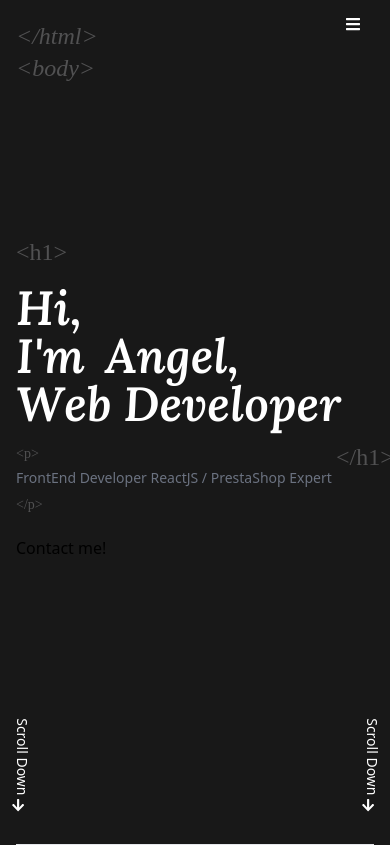
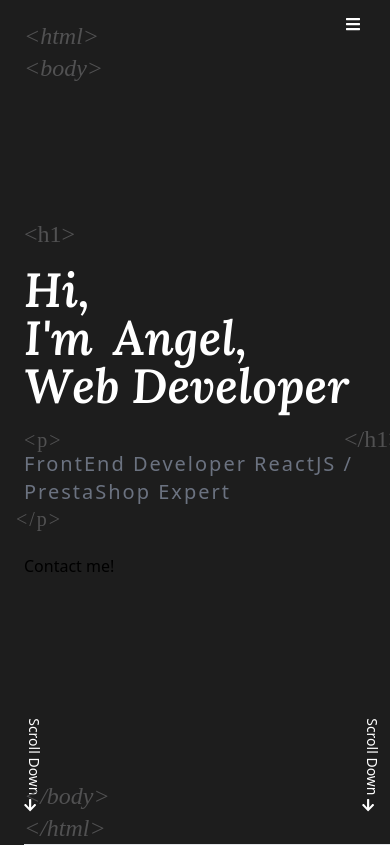
Before and after one commit to elbatlles/webnueva, a Next.js app: page / in a window 390 px wide. Built offline with nearby package versions, Linux system fonts and the light colour scheme; a web font is replaced by a local one.

Commit message:
style: responsive

```diff
--- a/src/components/layout.tsx
+++ b/src/components/layout.tsx
@@ -6,17 +6,7 @@ type Props = {
   children?: ReactNode;
   title?: string;
 };
-const tags: string[] = [
-  `</html>`,
-  `<body>`,
-  `<h1>`,
-  `</h1>`,
-  `<p>`,
-  `</p>`,
-  `</body>`,
-  `</body>`,
-  `</html>`,
-];
+const tags: string[] = [`<html>`, `</body>`, `</body>`, `</html>`];
 const Layout = ({ children, title = `This is the default title` }: Props) => (
   <div>
     <Head>
@@ -30,15 +20,18 @@ const Layout = ({ children, title = `This is the default title` }: Props) => (
         url(&apos;https://fonts.googleapis.com/css2?family=Lora:ital,wght@1,600&display=swap&apos;);
       </style>
     </Head>
-    <div className="bg-bgMenu pt-0">
+    <div className="bg-bgColor pt-0">
       <header className="  " />
 
       <Navbar />
-      <div className="sm:pl-12  container m-auto px-4">
-        <span className="tags">
+      <div className="pl-6 sm:p-10   lg:pl-52   ">
+        <span className="tags tagInitial">
           {tags[0]} <br />
         </span>
         {children}
+        <span className="tags bottomTags">
+          {tags[1]} <br />
+        </span>
         <footer>
           <hr />
           <span />
--- a/src/components/navbar.tsx
+++ b/src/components/navbar.tsx
@@ -23,7 +23,7 @@ export default function Navbar() {
         tabIndex={0}
         onClick={handleClick}
         onKeyDown={handleClick}
-        className={`menus z-50 w-8 cursor-pointer sm:hidden fixed  top-3 right-3 tham tham-e-squeeze text-white tham-w-8 ${
+        className={`menus z-50 w-8 cursor-pointer lg:hidden fixed  top-3 right-3 tham tham-e-squeeze text-white tham-w-8 ${
           menuClick === false ? `tham-active` : ``
         }`}
       >
@@ -31,7 +31,7 @@ export default function Navbar() {
       </div>
       <div className="bg-bgMenu ">
         <div
-          className={`z-40 sm:w-32 lg:flex flex-grow flex-col w-full h-full fixed bg-bgMenu  text-white text-center   flex  ${
+          className={`z-40 lg:w-32 lg:flex flex-grow flex-col w-full h-full fixed bg-bgMenu  text-white text-center     ${
             menuClick === false ? `hidden` : `flex`
           }`}
         >
@@ -41,7 +41,7 @@ export default function Navbar() {
             <p>Web developer </p>
           </div>
 
-          <nav className="h-2/3  w-full  bgMenu menu">
+          <nav className="h-2/3  w-full  bg-bgMenu menu">
             <menu className="h-full w-full  m-0 p-0">
               <ul className="mt-14 ">
                 <li>
--- a/src/pages/index.tsx
+++ b/src/pages/index.tsx
@@ -42,7 +42,7 @@ export default function Home() {
             <span className="  blast">r</span>
           </div>
         </div>
-        <p className="text-gray-500 text-sm phraseGrey">
+        <p className="text-gray-500 text-xl phraseGrey tracking-widest">
           FrontEnd Developer ReactJS / PrestaShop Expert
         </p>
         <div className="mt-12 ">
--- a/src/styles/global.css
+++ b/src/styles/global.css
@@ -16,7 +16,7 @@
 */
 .menu li {
   @apply h-16;
-  @apply bg-bgMenu;
+
   @apply border-b-2;
   @apply border-gray-800;
   @apply flex;
@@ -45,8 +45,6 @@ a {
   @apply text-tagsHtml;
   @apply text-2xl;
   @apply absolute;
-  @apply top-5;
-  @apply bottom-auto;
 }
 .tags::after {
   content: '<body>';
@@ -55,15 +53,16 @@ a {
   @apply absolute;
   @apply text-2xl;
 }
-.homeTitle {
-  @apply font-lora;
-  @apply text-white;
-  @apply text-5xl;
-  @apply flex;
-  @apply flex-wrap;
-
-  @apply justify-start;
-  @apply mr-4;
+.tagInitial {
+  @apply top-5;
+  @apply bottom-auto;
+}
+.bottomTags {
+  @apply top-auto;
+  @apply bottom-8;
+}
+.bottomTags::after {
+  content: '</html>';
 }
 .titleTags::before {
   content: '<h1>';
@@ -82,6 +81,18 @@ a {
 
   margin-top: 0.8rem;
   margin-left: 20rem;
+}
+.homeTitle {
+  @apply font-lora;
+  @apply text-white;
+
+  @apply text-5xl;
+  @apply flex;
+  @apply flex-wrap;
+  @apply sm:text-7xl;
+  @apply justify-start;
+  @apply mr-4;
+  @apply lg:text-8xl;
 }
 
 .homeTitle .blast {
@@ -108,6 +119,6 @@ a {
   writing-mode: vertical-rl;
 }
 .scrollDownLeft {
-  @apply left-3;
+  @apply lg:left-36;
   @apply right-auto;
 }
--- a/styles/btn.css
+++ /dev/null
@@ -1,126 +0,0 @@
-.contactme {
-  display: flex;
-}
-.contactme a {
-  width: 100%;
-  max-width: 240px;
-  height: 54px;
-  padding: 8px;
-  font-size: 0.8rem;
-  font-weight: 900;
-  @apply text-colorHover;
-  text-align: center;
-  text-transform: uppercase;
-  text-decoration: none;
-  box-shadow: 0 0 0 1px inset rgba(236, 232, 225, 0.3);
-  position: relative;
-  margin: 10px 0;
-}
-.contactme a.white:hover > p {
-  color: #ece8e1;
-}
-.contactme a.white > p {
-  background: #ece8e1;
-  color: #0f1923;
-}
-.contactme a.white > p span.base {
-  border: 1px solid transparent;
-}
-.contactme a.transparent:hover > p {
-  color: #ece8e1;
-}
-.contactme a.transparent:hover > p span.text {
-  box-shadow: 0 0 0 1px #ece8e1;
-}
-.contactme a.transparent > p {
-  background: #0f1923;
-  color: #ece8e1;
-}
-.contactme a.transparent > p span.base {
-  border: 1px solid #ece8e1;
-}
-.contactme a:after,
-div a:before {
-  content: '';
-  width: 1px;
-  position: absolute;
-  height: 8px;
-  background: #0f1923;
-  left: 0;
-  top: 50%;
-  transform: translateY(-50%);
-}
-.contactme a:before {
-  right: 0;
-  left: initial;
-}
-.contactme a p {
-  margin: 0;
-  height: 54px;
-  line-height: 54px;
-  box-sizing: border-box;
-  z-index: 1;
-  left: 0;
-  width: 100%;
-  position: relative;
-  overflow: hidden;
-}
-.contactme a p span.base {
-  box-sizing: border-box;
-  position: absolute;
-  z-index: 2;
-  width: 100%;
-  height: 100%;
-  left: 0;
-  @apply border;
-  @apply border-colorHover;
-}
-.contactme a p span.base:before {
-  content: '';
-  width: 2px;
-  height: 2px;
-  left: -1px;
-  top: -1px;
-  background: #0f1923;
-  position: absolute;
-  transition: 0.3s ease-out all;
-}
-.contactme a p span.bg {
-  left: -5%;
-  position: absolute;
-  @apply bg-colorHover;
-
-  width: 0;
-  height: 100%;
-  z-index: 3;
-  transition: 0.3s ease-out all;
-  transform: skewX(-10deg);
-}
-.contactme a p span.text {
-  z-index: 4;
-  width: 100%;
-  height: 100%;
-  position: absolute;
-  left: 0;
-  top: 0;
-}
-.contactme a p span.text:after {
-  content: '';
-  width: 4px;
-  height: 4px;
-  right: 0;
-  bottom: 0;
-  background: #0f1923;
-  position: absolute;
-  transition: 0.3s ease-out all;
-  z-index: 5;
-}
-.contactme a:hover {
-  color: #ece8e1;
-}
-.contactme a:hover span.bg {
-  width: 110%;
-}
-.contactme a:hover span.text:after {
-  background: #ece8e1;
-}
--- a/styles/global.css
+++ /dev/null
@@ -1,113 +0,0 @@
-@tailwind base;
-@tailwind components;
-@tailwind utilities;
-@import 'btn.css';
-/*
-@font-face {
-  font-family: 'La Belle Aurore';
-  font-weight: 400;
-  src: url(../fonts/LaBelleAurore-Regular.ttf) format('ttf');
-}
-@font-face {
-  font-family: 'La Belle Aurore';
-  font-weight: 500;
-  src: url(../fonts/LaBelleAurore-Regular.ttf) format('ttf');
-}
-*/
-.menu li {
-  @apply h-16;
-  @apply bg-bgMenu;
-  @apply border-b-2;
-  @apply border-gray-800;
-  @apply flex;
-  @apply justify-center;
-  @apply items-center;
-  @apply first:border-t-2;
-}
-.menu a {
-  @apply text-colorMenu;
-}
-
-.social li {
-  @apply cursor-pointer;
-  @apply w-8;
-  @apply justify-center;
-}
-.social ul {
-  @apply items-center;
-}
-a {
-  @apply transition duration-500  hover:text-colorHover;
-}
-.tags {
-  @apply font-belle;
-  @apply italic;
-  @apply text-tagsHtml;
-  @apply text-2xl;
-  @apply absolute;
-  @apply top-5;
-  @apply bottom-auto;
-}
-.tags::after {
-  content: '<body>';
-  @apply font-belle;
-  @apply text-tagsHtml;
-  @apply absolute;
-  @apply text-2xl;
-}
-.homeTitle {
-  @apply font-lora;
-  @apply text-white;
-  @apply text-5xl;
-  @apply flex;
-  @apply flex-wrap;
-
-  @apply justify-start;
-  @apply mr-4;
-}
-.titleTags::before {
-  content: '<h1>';
-  @apply font-belle;
-  @apply text-tagsHtml;
-  @apply absolute;
-  @apply text-2xl;
-  margin-top: -3rem;
-}
-.titleTags::after {
-  content: '</h1>';
-  @apply font-belle;
-  @apply text-tagsHtml;
-  @apply absolute;
-  @apply text-2xl;
-
-  margin-top: 0.8rem;
-  margin-left: 20rem;
-}
-
-.homeTitle .blast {
-  @apply hover:animate-wiggle;
-  @apply transition duration-500  hover:text-colorHover;
-}
-.phraseGrey:first-of-type:before {
-  content: '<p>';
-  @apply font-belle;
-  @apply text-tagsHtml;
-  @apply absolute;
-
-  margin-top: -1.5rem;
-}
-.phraseGrey:first-of-type:after {
-  content: '</p>';
-  @apply font-belle;
-  @apply text-tagsHtml;
-  @apply absolute;
-  margin-top: 1.7rem;
-  left: 1rem;
-}
-.scrollDown span {
-  writing-mode: vertical-rl;
-}
-.scrollDownLeft {
-  @apply left-3;
-  @apply right-auto;
-}
--- a/tailwind.config.js
+++ b/tailwind.config.js
@@ -8,8 +8,9 @@ module.exports = {
       colors: {
         primary: colors.yellow[400],
         colorHover: colors.green[400],
+        bgColor: '#1d1d1d',
+        colorMenu: '#909096',
         bgMenu: '#181818',
-        colorMenu: '#909096',
         iconsbg: colors.yellow[500],
         tagsHtml: '#515152',
       },
@@ -19,19 +20,31 @@ module.exports = {
       },
       keyframes: {
         wiggle: {
-          '0%, 100%': {
-            transform: 'rotate(-3deg)',
+          '0%': {
+            transform: 'scale3d(1, 1, 1)',
           },
-          '22.2%': {
-            transform: 'skewY(-12.5deg) skewY(-12.5deg)',
+          '30%': {
+            transform: 'scale3d(1.25, 0.75, 1)',
+          },
+          '40%': {
+            transform: 'scale3d(0.75, 1.25, 1)',
           },
           '50%': {
-            transform: 'rotate(3deg)',
+            transform: 'scale3d(1.15, 0.85, 1)',
+          },
+          '65%': {
+            transform: 'scale3d(0.95, 1.05, 1)',
+          },
+          '75%': {
+            transform: 'scale3d(1.05, 0.95, 1)',
+          },
+          '100%': {
+            transform: 'scale3d(1, 1, 1)',
           },
         },
       },
       animation: {
-        wiggle: 'wiggle 1s ease-in-out ',
+        wiggle: 'wiggle 0.8s linear normal',
       },
     },
   },
```
Also changed, not shown: stylelint.config.js (added, +18 -0 lines).
